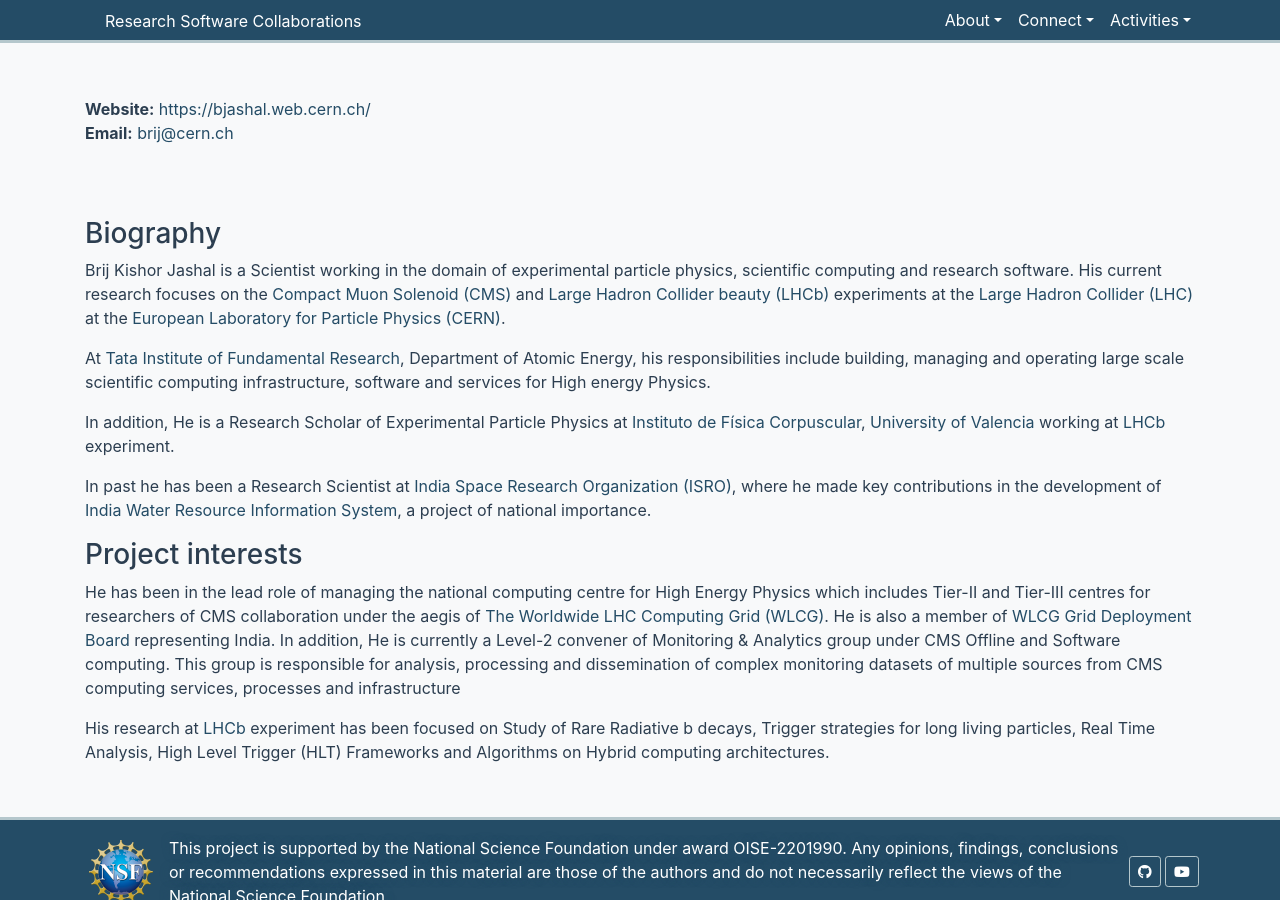
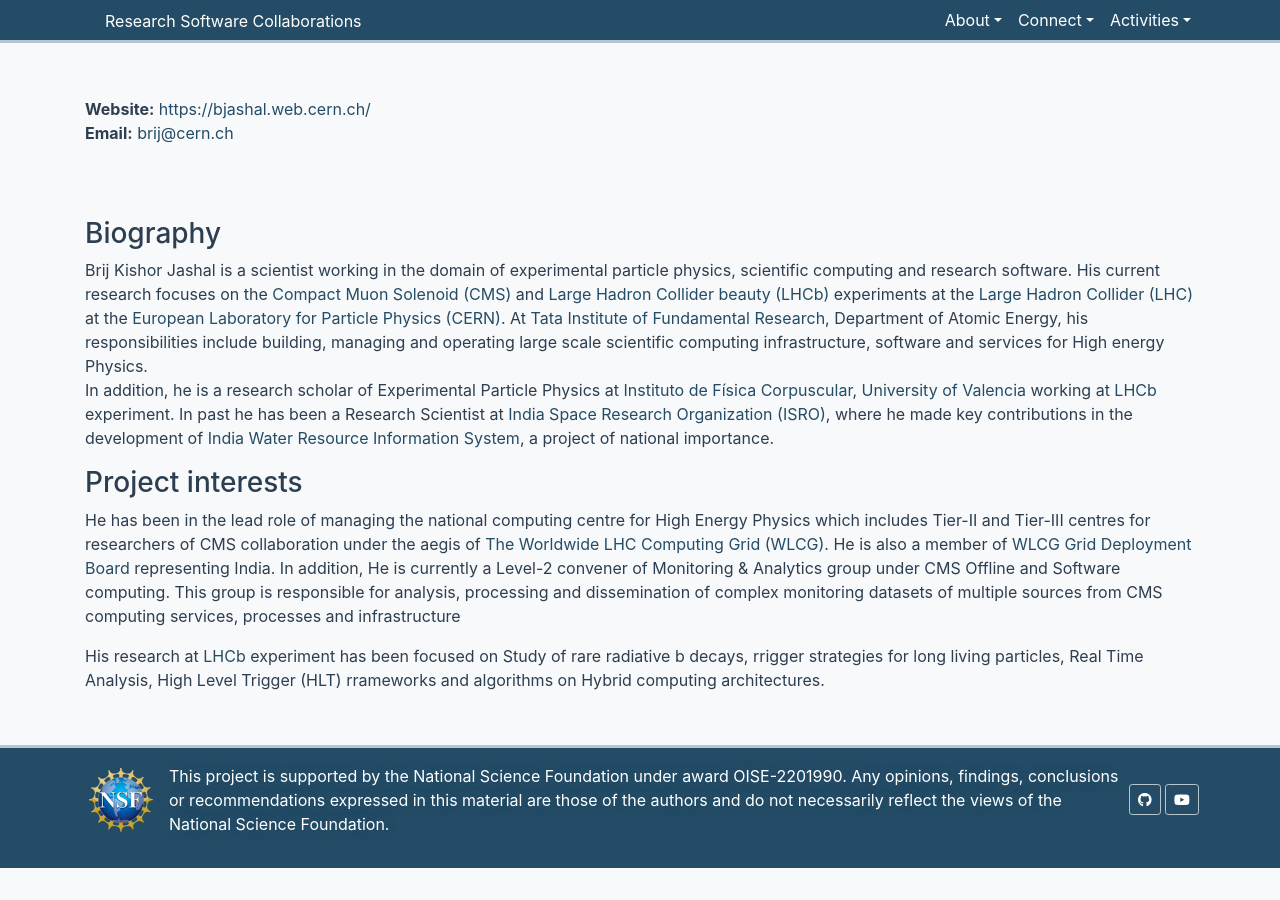
Before and after one commit to research-software-collaborations/research-software-collaborations.github.io, a Jekyll site: the page built from _collaborators/brij01.md, in a window 1280 px wide and 900 px high, scrolled down 557 px. Built offline with Jekyll 4.4.1, drawn with Linux system fonts in a browser that asks for light colours; cached includes are drawn as plain includes; after the commit the page ends 1425 px from its top, so only the background shows below that.

```diff
--- a/_collaborators/brij01.md
+++ b/_collaborators/brij01.md
@@ -11,21 +11,18 @@ title:
 website: https://bjashal.web.cern.ch/
 publications: https://inspirehep.net/authors/1210079
 networks:
-  - cms
-  - lhcb
+  - CMS
+  - LHCb
   - HSF
 ---
 
 ### Biography
 
-Brij Kishor Jashal is a Scientist working in the domain of experimental particle physics, scientific computing and research software. His current research focuses on the
+Brij Kishor Jashal is a scientist working in the domain of experimental particle physics, scientific computing and research software. His current research focuses on the
 [Compact Muon Solenoid (CMS)](https://cms.cern) and [Large Hadron Collider beauty (LHCb)](https://lhcb-outreach.web.cern.ch/) experiments at the
 [Large Hadron Collider (LHC)](http://home.web.cern.ch/topics/large-hadron-collider) at the [European Laboratory for Particle Physics (CERN)](http://home.web.cern.ch/).
-
 At [Tata Institute of Fundamental Research](https://www.tifr.res.in/), Department of Atomic Energy, his responsibilities include building, managing and operating large scale scientific computing infrastructure, software and services for High energy Physics.
-
-In addition, He is a Research Scholar of Experimental Particle Physics at [Instituto de Física Corpuscular](https://webific.ific.uv.es/), [University of Valencia](https://www.uv.es/) working at [LHCb](https://lhcb-outreach.web.cern.ch/) experiment.
-
+In addition, he is a research scholar of Experimental Particle Physics at [Instituto de Física Corpuscular](https://webific.ific.uv.es/), [University of Valencia](https://www.uv.es/) working at [LHCb](https://lhcb-outreach.web.cern.ch/) experiment.
 In past he has been a Research Scientist at [India Space Research Organization (ISRO)](https://www.isro.gov.in/), where he made key contributions in the development of  [India Water Resource Information System](https://indiawris.gov.in/wris/#/), a project of national importance.
 
 ### Project interests
@@ -34,4 +31,4 @@ He has been in the lead role of managing the national computing centre for High
 He is also a member of [WLCG Grid Deployment Board](https://wlcg.web.cern.ch/collaboration/management/grid-deployment-board) representing India.
 In addition, He is currently a Level-2 convener of Monitoring & Analytics group under CMS Offline and Software computing. This group is responsible for analysis, processing and dissemination of complex monitoring datasets of multiple sources from CMS computing services, processes and infrastructure
 
-His research at [LHCb](https://lhcb-outreach.web.cern.ch/) experiment has been focused on Study of Rare Radiative b decays, Trigger strategies for long living particles, Real Time Analysis, High Level Trigger (HLT) Frameworks and Algorithms on Hybrid computing architectures.
+His research at [LHCb](https://lhcb-outreach.web.cern.ch/) experiment has been focused on Study of rare radiative b decays, rrigger strategies for long living particles, Real Time Analysis, High Level Trigger (HLT) rrameworks and algorithms on Hybrid computing architectures.
```
Also changed, not shown: other parts of _collaborators/brij01.md (+1 -1 lines), _collaborators/arantza.md (added, +21 -0 lines), assets/images/team/Aratnza-Oyanguren.jpg (added).
